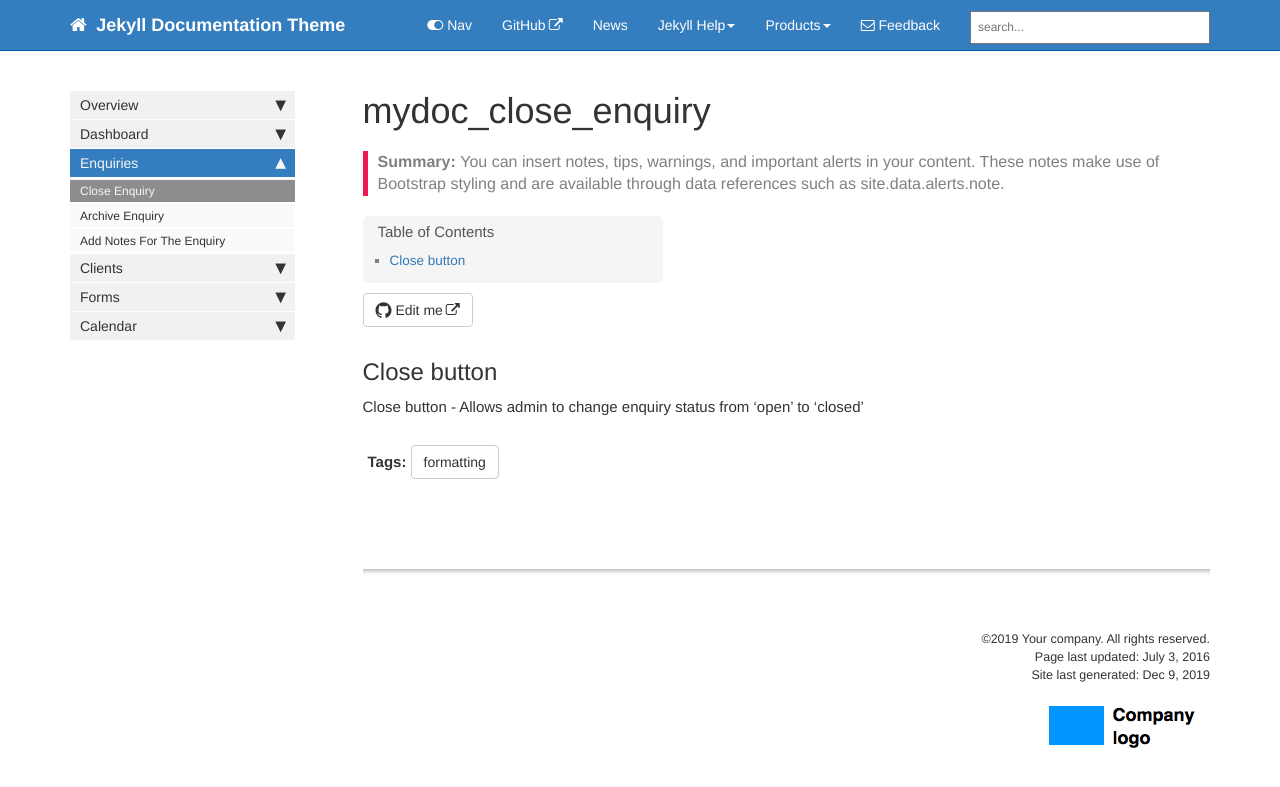
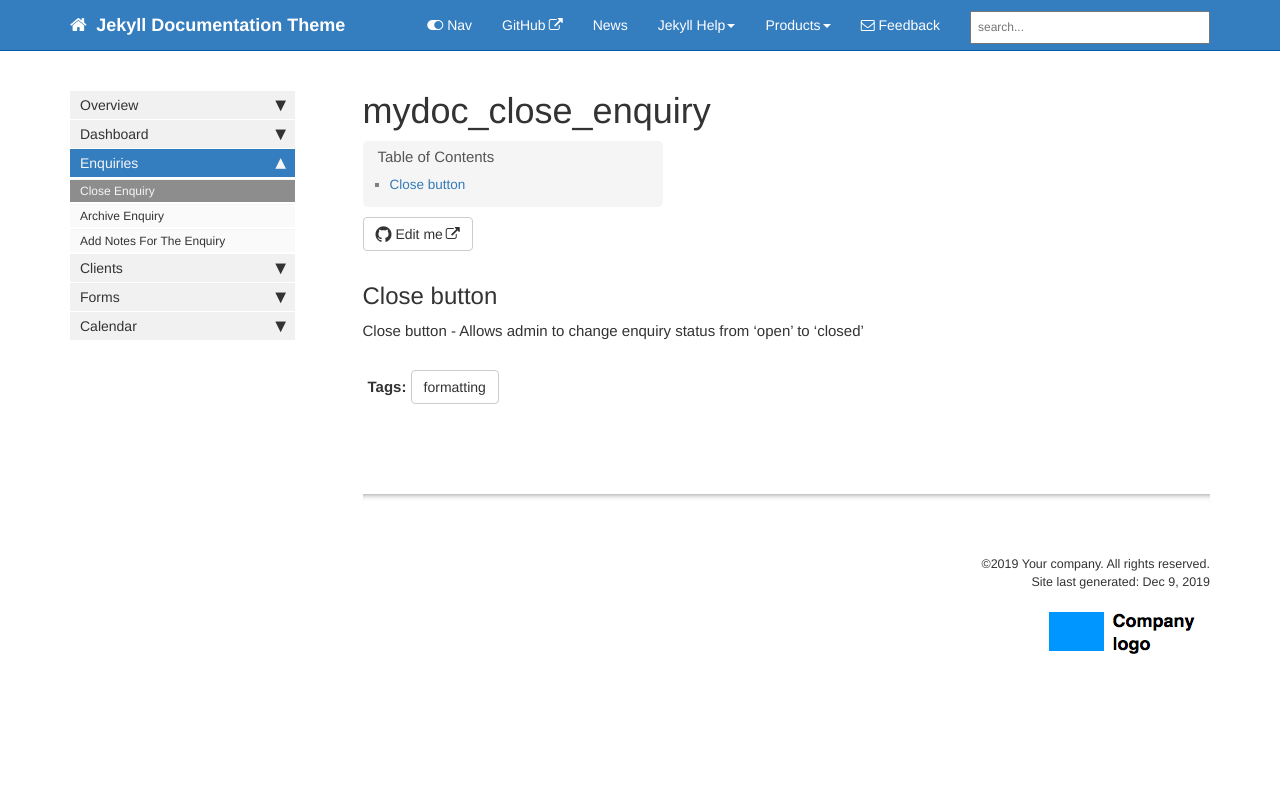
Before and after one commit to ndkhaivn/orbiscrm, a Jekyll site: the page built from pages/mydoc/mydoc_close_enquiry.md, in a window 1280 px wide. Shown: the top 787 px of the page. Built offline with Jekyll 4.4.1, drawn with Linux system fonts in a browser that asks for light colours; comment, search, counter and statistics services are not loaded.

Commit message:
delete summary

```diff
--- a/pages/mydoc/mydoc_close_enquiry.md
+++ b/pages/mydoc/mydoc_close_enquiry.md
@@ -1,9 +1,6 @@
 ---
 title: mydoc_close_enquiry
 tags: [formatting]
-keywords: notes, tips, cautions, warnings, admonitions
-last_updated: July 3, 2016
-summary: "You can insert notes, tips, warnings, and important alerts in your content. These notes make use of Bootstrap styling and are available through data references such as site.data.alerts.note."
 sidebar: mydoc_sidebar
 permalink: mydoc_close_enquiry.html
 folder: mydoc
```
